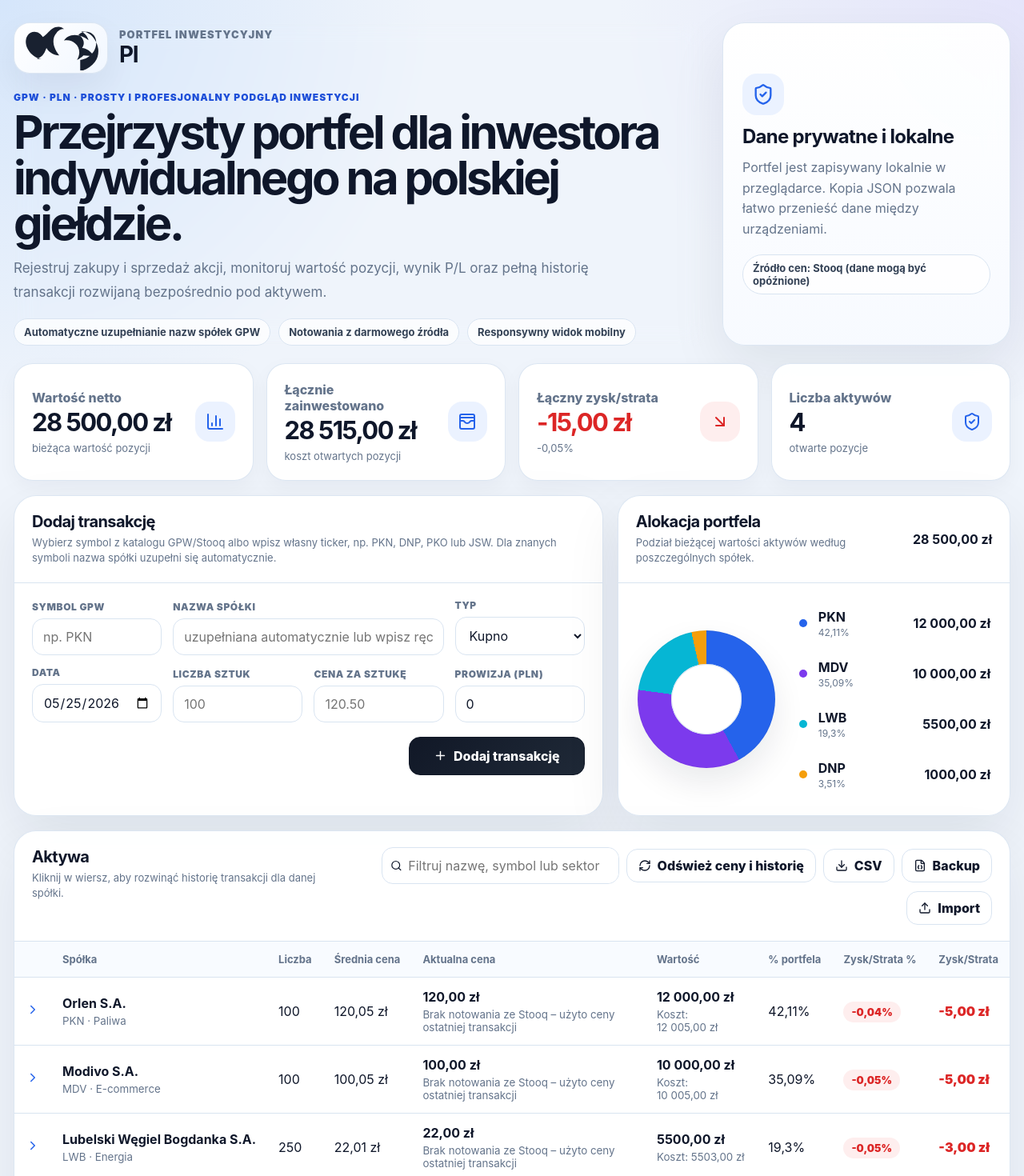
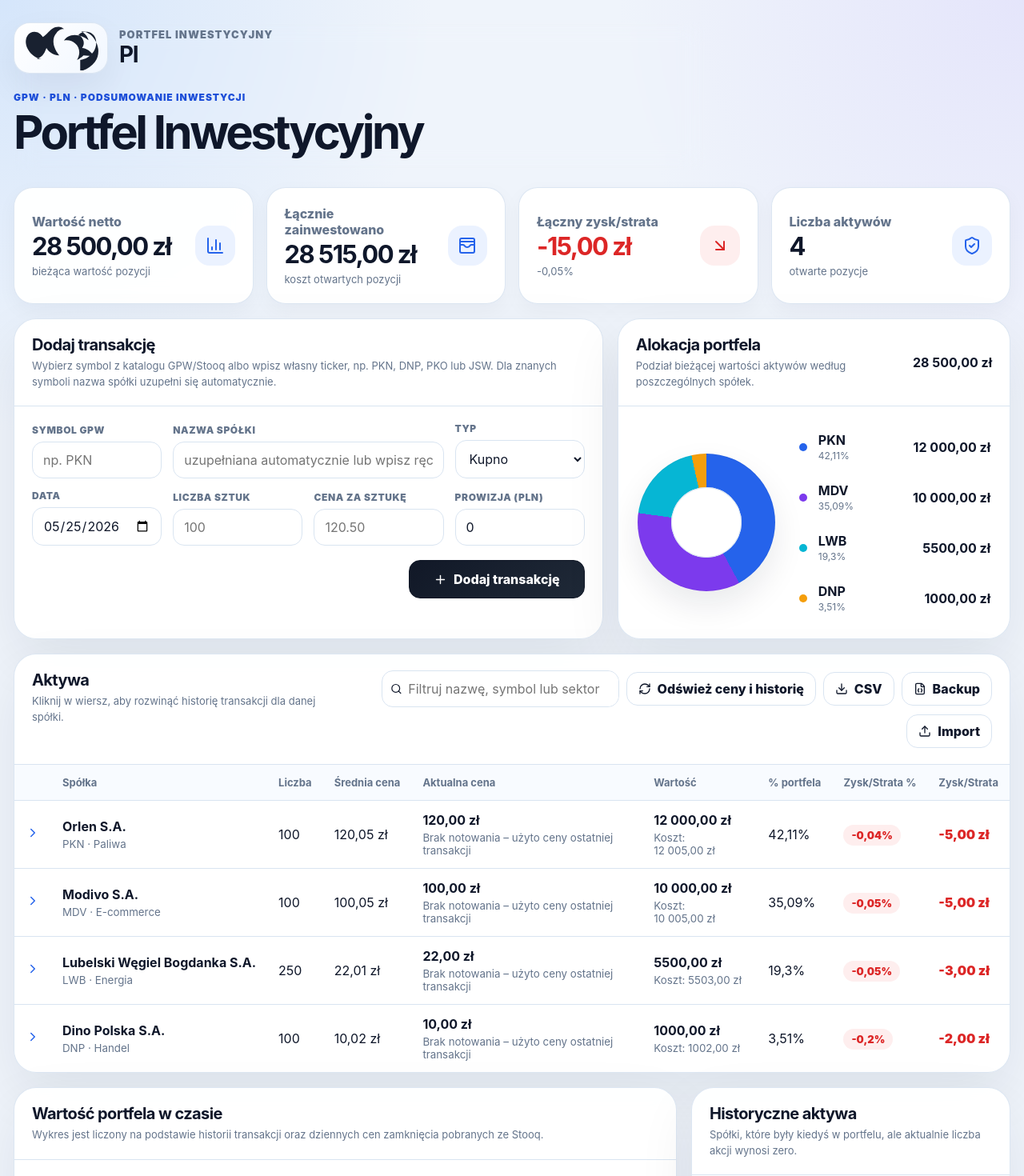
Before and after one commit to A6r6n6i6E/gielda, a React (Vite) app: page / in a window 1280 px wide. Shown: the top 1470 px of the page at 80% size. Built offline with nearby package versions, Linux system fonts and the light colour scheme.

Commit message:
Add files via upload

```diff
--- a/src/App.jsx
+++ b/src/App.jsx
@@ -290,8 +290,9 @@
 
 function quoteLabel(assetId, quotes) {
   const q = quotes[assetId];
-  if (!q) return 'Brak notowania ze Stooq – użyto ceny ostatniej transakcji';
-  return `Stooq: ${q.date || ''}${q.time ? `, ${q.time}` : ''}`.trim();
+  if (!q) return 'Brak notowania – użyto ceny ostatniej transakcji';
+  const source = q.source || 'Dane rynkowe';
+  return `${source}: ${q.date || ''}${q.time ? `, ${q.time}` : ''}`.trim();
 }
 
 
@@ -631,29 +632,34 @@
   }
 
   async function refreshQuotes() {
-    setStatus('Pobieram notowania oraz historię GPW ze Stooq...');
+    setStatus('Pobieram notowania oraz historię GPW...');
     const updates = {};
     const historyUpdates = {};
     const d1 = compactDate(getMinTransactionDate(state.transactions));
     const d2 = compactDate(new Date().toISOString().slice(0, 10));
 
+    const failures = [];
+
     await Promise.all(
       state.assets.map(async (asset) => {
         const stooqSymbol = getStooqSymbol(asset);
         if (!stooqSymbol) return;
+
         try {
           const quoteRes = await fetch(`/api/quote?s=${encodeURIComponent(stooqSymbol)}`);
-          const quoteData = await quoteRes.json();
+          const quoteData = await quoteRes.json().catch(() => ({}));
           if (quoteRes.ok && Number.isFinite(quoteData.close)) {
             updates[asset.id] = { ...quoteData, fetchedAt: new Date().toISOString() };
+          } else {
+            failures.push(`${asset.symbol}: ${quoteData.error || quoteRes.status}`);
           }
-        } catch {
-          // ignorujemy pojedyncze błędy symboli
+        } catch (error) {
+          failures.push(`${asset.symbol}: ${error?.message || 'błąd połączenia'}`);
         }
 
         try {
           const historyRes = await fetch(`/api/history?s=${encodeURIComponent(stooqSymbol)}&d1=${d1}&d2=${d2}`);
-          const historyData = await historyRes.json();
+          const historyData = await historyRes.json().catch(() => ({}));
           if (historyRes.ok && Array.isArray(historyData.rows)) {
             historyUpdates[asset.id] = historyData.rows;
           }
@@ -671,10 +677,11 @@
 
     const quoteCount = Object.keys(updates).length;
     const historyCount = Object.keys(historyUpdates).length;
+    const failedInfo = failures.length ? ` Nie pobrano: ${failures.slice(0, 5).join('; ')}${failures.length > 5 ? '…' : ''}` : '';
     setStatus(
       quoteCount || historyCount
-        ? `Zaktualizowano ${quoteCount} notowań i ${historyCount} serii historycznych.`
-        : 'Nie pobrano nowych danych. Sprawdź symbole spółek.'
+        ? `Zaktualizowano ${quoteCount} notowań i ${historyCount} serii historycznych.${failedInfo}`
+        : `Nie pobrano nowych danych. ${failedInfo || 'Sprawdź symbole spółek oraz endpoint /api/quote.'}`
     );
   }
 
@@ -753,28 +760,15 @@
               <strong>PI</strong>
             </div>
           </div>
-          <p className="eyebrow">GPW · PLN · prosty i profesjonalny podgląd inwestycji</p>
-          <h1>Przejrzysty portfel dla inwestora indywidualnego na polskiej giełdzie.</h1>
+          <p className="eyebrow">GPW · PLN · podsumowanie inwestycji</p>
+          <h1>Portfel Inwestycyjny</h1>
           <p className="lead">
-            Rejestruj zakupy i sprzedaż akcji, monitoruj wartość pozycji, wynik P/L oraz pełną historię transakcji
-            rozwijaną bezpośrednio pod aktywem.
+
           </p>
-          <div className="hero-badges">
-            <span>Automatyczne uzupełnianie nazw spółek GPW</span>
-            <span>Notowania z darmowego źródła</span>
-            <span>Responsywny widok mobilny</span>
-          </div>
+
         </div>
 
-        <div className="hero-card">
-          <div className="hero-card-icon"><ShieldCheck size={28} /></div>
-          <strong>Dane prywatne i lokalne</strong>
-          <span>
-            Portfel jest zapisywany lokalnie w przeglądarce. Kopia JSON pozwala łatwo przenieść dane między
-            urządzeniami.
-          </span>
-          <div className="hero-card-foot">Źródło cen: Stooq (dane mogą być opóźnione)</div>
-        </div>
+
       </section>
 
       <section className="metrics">
```
